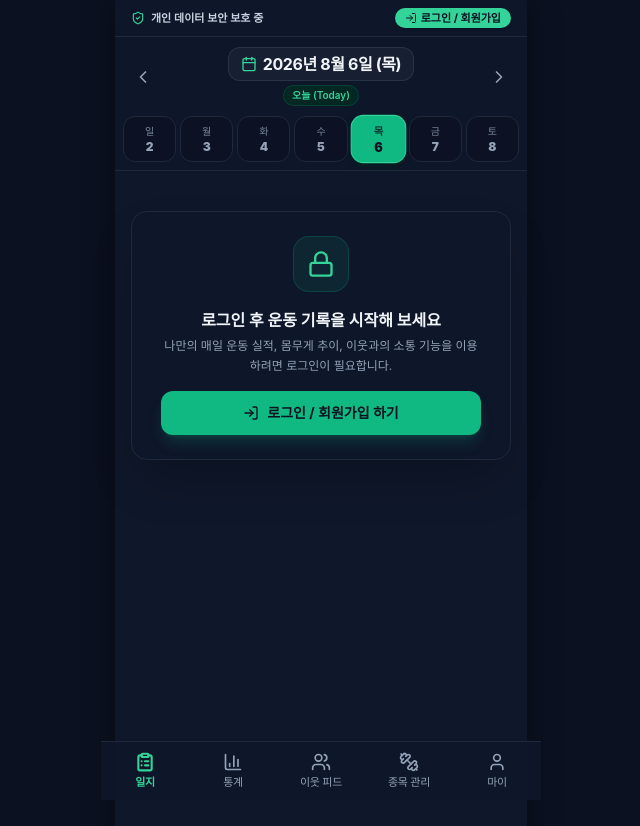
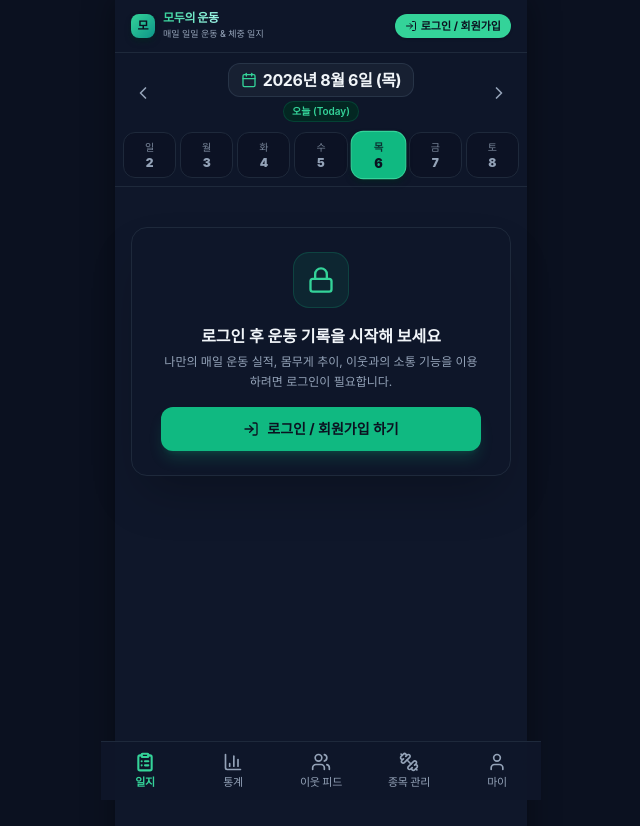
Before and after one commit to startvaluekorea-arch/exercise-tracker, a Next.js app: page / in a window 1280 px wide. Shown: the top 826 px of the page, without its empty margins (319-959 px from the left). Built offline with nearby package versions, Linux system fonts and the light colour scheme; no server answers; the database is empty.

Commit message:
feat: 모두의 운동 브랜딩 적용 및 일일 기록 저장 조율 버그 수정

```diff
--- a/src/app/layout.tsx
+++ b/src/app/layout.tsx
@@ -4,8 +4,8 @@ import BottomNav from '@/components/BottomNav';
 import Providers from '@/components/Providers';
 
 export const metadata: Metadata = {
-  title: '운동 & 몸무게 기록, 이웃 피드 일지',
-  description: '일일 운동 기록, Supabase Auth 기반 RLS 보안, 공개/비공개 설정 및 거리 기반 이웃 응원 커뮤니티 모바일 웹',
+  title: '모두의 운동 | 매일 일일 운동 & 체중 일지 커뮤니티',
+  description: '모두의 운동 - 매일의 일일 운동 실적 기록, 체중 추이, 공개/비공개 설정 및 이웃 응원 피드 모바일 웹',
 };
 
 export const viewport: Viewport = {
--- a/src/app/page.tsx
+++ b/src/app/page.tsx
@@ -95,19 +95,26 @@ export default function HomePage() {
         <SplashLanding onComplete={() => setShowSplash(false)} />
       )}
 
-      {/* 상단 퀵 로그인 / 회원가입 서브 헤더 바 */}
-      <div className="bg-slate-900/90 border-b border-slate-800 px-4 py-2 flex items-center justify-between text-xs">
-        <div className="flex items-center gap-1.5 text-slate-300">
-          <ShieldCheck className="w-3.5 h-3.5 text-emerald-400" />
-          <span className="font-semibold text-[11px]">
-            {user ? `👋 ${profile?.username || '러너'}님 (RLS 전용 로그인)` : '개인 데이터 보안 보호 중'}
-          </span>
+      {/* 상단 모두의 운동 브랜딩 및 퀵 로그인 / 프로필 서브 헤더 바 */}
+      <div className="bg-slate-900/95 border-b border-slate-800 px-4 py-2.5 flex items-center justify-between text-xs backdrop-blur-md">
+        <div className="flex items-center gap-2">
+          <div className="w-6 h-6 rounded-lg bg-gradient-to-br from-emerald-400 to-teal-600 flex items-center justify-center text-slate-950 font-black text-xs shadow-md shadow-emerald-950/50">
+            모
+          </div>
+          <div className="flex flex-col">
+            <span className="font-black text-xs tracking-tight text-transparent bg-clip-text bg-gradient-to-r from-emerald-400 via-teal-200 to-cyan-300">
+              모두의 운동
+            </span>
+            <span className="text-[9px] text-slate-400 font-medium">
+              {user ? `👋 ${profile?.username || '러너'}님` : '매일 일일 운동 & 체중 일지'}
+            </span>
+          </div>
         </div>
 
         {user ? (
           <a
             href="/profile"
-            className="flex items-center gap-1 text-[11px] font-bold text-emerald-400 bg-emerald-500/10 px-2 py-0.5 rounded-full border border-emerald-500/20 hover:bg-emerald-500/20"
+            className="flex items-center gap-1 text-[11px] font-bold text-emerald-400 bg-emerald-500/10 px-2.5 py-1 rounded-full border border-emerald-500/20 hover:bg-emerald-500/20 transition-colors"
           >
             <User className="w-3 h-3" />
             <span>내 프로필</span>
@@ -115,7 +122,7 @@ export default function HomePage() {
         ) : (
           <button
             onClick={() => setShowAuthModal(true)}
-            className="flex items-center gap-1 text-[11px] font-bold text-slate-950 bg-emerald-400 hover:bg-emerald-300 px-2.5 py-0.5 rounded-full shadow transition-all"
+            className="flex items-center gap-1 text-[11px] font-bold text-slate-950 bg-emerald-400 hover:bg-emerald-300 px-2.5 py-1 rounded-full shadow transition-all"
           >
             <LogIn className="w-3 h-3" />
             <span>로그인 / 회원가입</span>
--- a/src/components/SplashLanding.tsx
+++ b/src/components/SplashLanding.tsx
@@ -61,9 +61,23 @@ export default function SplashLanding({ onComplete }: SplashLandingProps) {
         fadeOut ? 'opacity-0 pointer-events-none' : 'opacity-100'
       }`}
     >
-      {/* 상단 프로그레스 바 (2초 진행 표시) */}
-      <div className="w-full max-w-[340px] bg-slate-800 h-1.5 rounded-full overflow-hidden mt-2 border border-slate-700/50">
-        <div className="bg-gradient-to-r from-emerald-400 via-teal-300 to-cyan-400 h-full w-full animate-[progress_2s_linear_forwards] origin-left"></div>
+      {/* 상단 프로그레스 바 (2초 진행 표시) 및 모두의 운동 브랜드 헤더 */}
+      <div className="w-full max-w-[340px] flex flex-col items-center gap-2 mt-2">
+        <div className="w-full bg-slate-800 h-1.5 rounded-full overflow-hidden border border-slate-700/50">
+          <div className="bg-gradient-to-r from-emerald-400 via-teal-300 to-cyan-400 h-full w-full animate-[progress_2s_linear_forwards] origin-left"></div>
+        </div>
+
+        <div className="flex items-center gap-2 px-3 py-1 bg-slate-900/90 border border-slate-800 rounded-full shadow-lg">
+          <div className="w-5 h-5 rounded-full bg-emerald-500 flex items-center justify-center text-slate-950 font-black text-[10px]">
+            모
+          </div>
+          <span className="text-xs font-black tracking-tight text-transparent bg-clip-text bg-gradient-to-r from-emerald-400 via-teal-200 to-cyan-400">
+            모두의 운동
+          </span>
+          <span className="text-[10px] text-slate-400 border-l border-slate-700 pl-1.5 font-medium">
+            Daily Workout & Fitness
+          </span>
+        </div>
       </div>
 
       {/* 접속 당 단 1개만 고정 표시되는 이미지 & 동기부여 문구 */}
--- a/src/lib/db.ts
+++ b/src/lib/db.ts
@@ -109,6 +109,9 @@ export async function getDailyLogByDate(dateStr: string, userId: string = DEFAUL
       .maybeSingle();
 
     if (logError || !logData) {
+      if (logError) {
+        console.error('Supabase getDailyLogByDate logError:', logError);
+      }
       return null;
     }
 
@@ -146,7 +149,7 @@ export async function getDailyLogByDate(dateStr: string, userId: string = DEFAUL
       records,
     };
   } catch (err) {
-    console.warn('Supabase getDailyLogByDate fallback');
+    console.error('Supabase getDailyLogByDate error:', err);
     return null;
   }
 }
@@ -159,8 +162,6 @@ export async function saveDailyLog(logData: {
   is_public?: boolean;
   records: Omit<ExerciseRecord, 'id' | 'log_id'>[];
 }, userId: string = DEFAULT_USER_ID): Promise<DailyLog> {
-  const cats = await getCategories(userId);
-
   try {
     const { data: logRes, error: logErr } = await supabase
       .from('daily_logs')
@@ -179,12 +180,16 @@ export async function saveDailyLog(logData: {
 
     if (logErr) {
       console.error('Supabase upsert daily_logs error:', logErr);
+      throw logErr;
     }
 
-    if (!logErr && logRes) {
+    if (logRes) {
       const logId = logRes.id;
 
-      await supabase.from('exercise_records').delete().eq('log_id', logId);
+      const { error: delErr } = await supabase.from('exercise_records').delete().eq('log_id', logId);
+      if (delErr) {
+        console.error('Supabase delete exercise_records error:', delErr);
+      }
 
       if (logData.records.length > 0) {
         const recordsToInsert = logData.records.map((r) => ({
@@ -199,6 +204,7 @@ export async function saveDailyLog(logData: {
         const { error: recErr } = await supabase.from('exercise_records').insert(recordsToInsert);
         if (recErr) {
           console.error('Supabase insert exercise_records error:', recErr);
+          throw recErr;
         }
       }
 
@@ -207,32 +213,10 @@ export async function saveDailyLog(logData: {
     }
   } catch (err) {
     console.error('Supabase saveDailyLog exception:', err);
+    throw err;
   }
 
-  const formattedRecords: ExerciseRecord[] = logData.records.map((r, idx) => {
-    const matchedCat = cats.find((c) => c.id === r.category_id);
-    return {
-      id: `rec-${Date.now()}-${idx}`,
-      log_id: `log-${logData.date}`,
-      category_id: r.category_id,
-      category_name: matchedCat ? matchedCat.name : r.category_name || '운동',
-      unit_type: matchedCat ? matchedCat.unit_type : r.unit_type || 'SET_REPS',
-      sets_data: r.sets_data || [],
-      total_reps: r.total_reps || 0,
-      distance_km: Number(r.distance_km) || 0,
-      duration_seconds: r.duration_seconds || 0,
-    };
-  });
-
-  return {
-    id: `log-${logData.date}`,
-    user_id: userId,
-    log_date: logData.date,
-    weight: logData.weight,
-    memo: logData.memo || '',
-    is_public: logData.is_public ?? false,
-    records: formattedRecords,
-  };
+  throw new Error('일일 기록 저장에 실패했습니다.');
 }
 
 // 5. 공개/비공개 원터치 설정 변경
```
